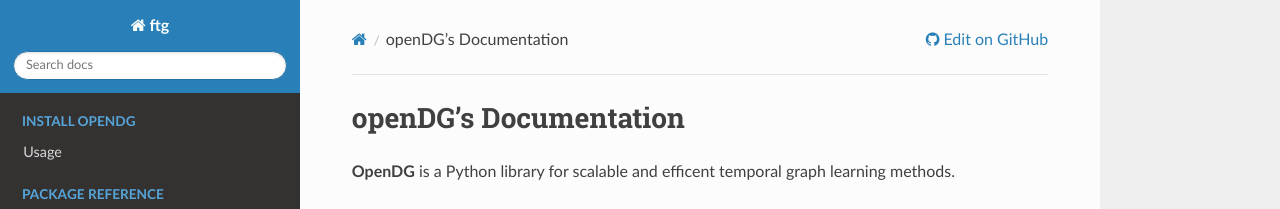
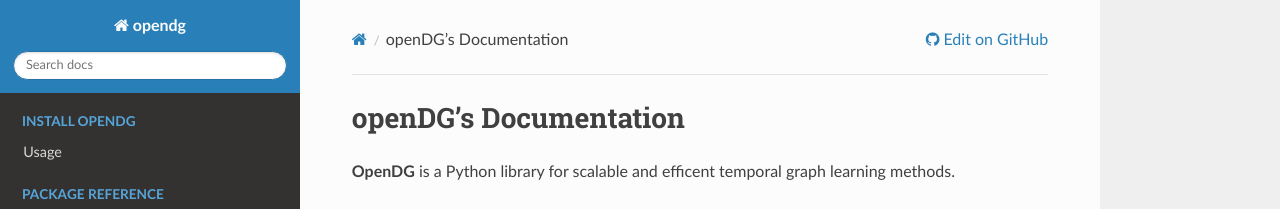
Before and after one commit to tgm-team/tgm, a Sphinx documentation site: the page built from docs/source/index.rst, in a window 1280 px wide. Shown: the top 209 px of the page. Built offline with Sphinx 7.4.7 and the Read the Docs theme 3.1.0, drawn with Linux system fonts in a browser that asks for light colours.

Commit message:
still have issues with read the doc preview

```diff
--- a/docs/source/conf.py
+++ b/docs/source/conf.py
@@ -2,7 +2,7 @@
 
 # -- Project information
 
-project = 'ftg'
+project = 'opendg'
 copyright = '2024, Shenyang'
 author = 'Shenyang Huang'
 
```
